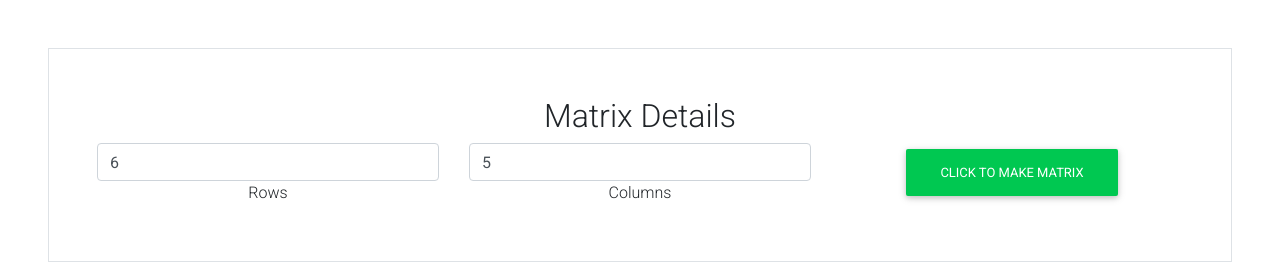
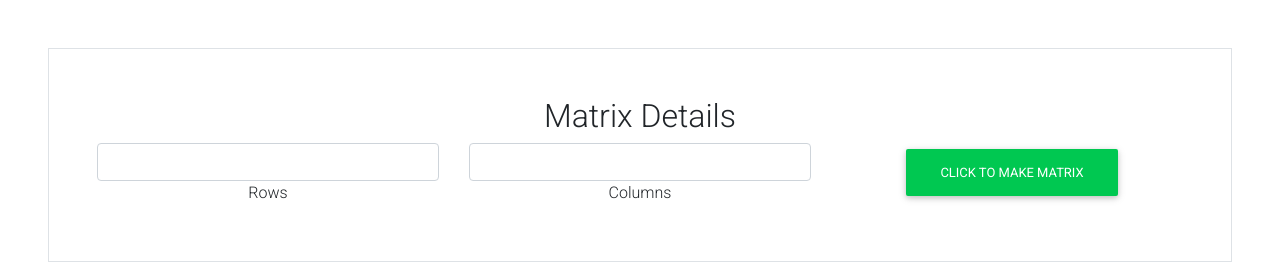
Before and after one commit to thesct22/glcm-matrix, a React (Create React App) app: page / in a window 1280 px wide. Shown: the top 263 px of the page. Built offline with nearby package versions, Linux system fonts and the light colour scheme.

Commit message:
Corrected mistakes that randomly popped up

```diff
--- a/src/App.js
+++ b/src/App.js
@@ -31,12 +31,23 @@ function App() {
 
   const customRows=(event)=>{
     var num=parseInt(event.target.value);
-    setRows(isNaN(num)?0:num<3?3:num);
+    setRows(isNaN(num)?3:num<3?3:num);
   }
   const customCols=(event)=>{
     var num=parseInt(event.target.value);
-    setCols(isNaN(num)?0:num<3?3:num);
+    setCols(isNaN(num)?3:num<3?3:num);
   }
+
+  var initialInputColour=[]
+    for(var ii=0;ii<rows;ii++){
+        let innerInputColour=[]
+        for(var jj=0;jj<cols;jj++){
+            innerInputColour.push("#FFFFFF");
+        }
+        initialInputColour.push(innerInputColour);
+  }
+  var [inputColour, setInputColour]=useState(initialInputColour)
+
 
   return (
     <div className="App">
@@ -50,7 +61,7 @@ function App() {
           <div className='row'>
             <div className="col-12">
               <div className="form-outline">
-                <Glcm randomMatrix={randomMatrix} degreeValue={degreeValue} distanceValue={distanceValue} GlcmColour={GlcmColour} setGlcmColour={setGlcmColour}/>
+                <Glcm randomMatrix={randomMatrix} degreeValue={degreeValue} distanceValue={distanceValue} GlcmColour={GlcmColour} setGlcmColour={setGlcmColour} inputColour={inputColour} setInputColour={setInputColour}/>
               </div>
             </div>
           </div>
--- a/src/components/Glcm.js
+++ b/src/components/Glcm.js
@@ -82,15 +82,8 @@ var Glcm=(params)=>{
     assign0();
     assign(glcmArray);
 
-    var initialInputColour=[]
-    for(var ii=0;ii<params.randomMatrix.length;ii++){
-        let innerInputColour=[]
-        for(var jj=0;jj<params.randomMatrix[ii].length;jj++){
-            innerInputColour.push("#FFFFFF");
-        }
-        initialInputColour.push(innerInputColour);
-    }
-    var [inputColour, setInputColour]=useState(initialInputColour)
+    var setInputColour=params.setInputColour;
+    var inputColour=params.inputColour;
     var findColoured=()=>{
         var w,q;
         for(var i=0;i<8;i++){
@@ -143,9 +136,9 @@ var Glcm=(params)=>{
     findColoured()
 
     var assign0ToInputColour=(array)=>{
-        for(var ii=0;ii<8;ii++){
+        for(var ii=0;ii<array.length;ii++){
             let innerColourGlcm=[]
-            for(var jj=0;jj<8;jj++)
+            for(var jj=0;jj<array[ii].length;jj++)
                 innerColourGlcm.push(`#FFFFFF`)
             array[ii]=innerColourGlcm;
         }
@@ -179,6 +172,12 @@ var Glcm=(params)=>{
                         return(
                             <tr key={index}>
                                 {item.map((innerItem,innerIndex)=>{
+                                    if (inputColour[index]===undefined){
+                                        let inner=[]
+                                        for(var qq=0;qq<innerItem.length;qq++)
+                                            inner.push("#FFFFFF");
+                                        inputColour.push(inner);
+                                    }
                                     var string=index+"_"+innerIndex
                                     return(
                                         <td key={string}
--- a/src/components/SetMatrix.js
+++ b/src/components/SetMatrix.js
@@ -9,13 +9,13 @@ var SetMatrix=(params)=>{
             <div className="row">
                 <div className="col-12 col-sm-4">
                 <div className="form-outline">
-                    <input type="text" id="formRows" className="form-control" value={params.rows} onChange={params.customRows}/>
+                    <input type="text" id="formRows" className="form-control" onChange={params.customRows}/>
                     <label className="form-label" htmlFor="formRows">Rows</label>
                 </div>
                 </div>
                 <div className="col-12 col-sm-4">
                 <div className="form-outline">
-                    <input type="text" id="formCols" className="form-control" value={params.cols} onChange={params.customCols}/>
+                    <input type="text" id="formCols" className="form-control" onChange={params.customCols}/>
                     <label className="form-label" htmlFor="formCols">Columns</label>
                 </div>
                 </div>
```
